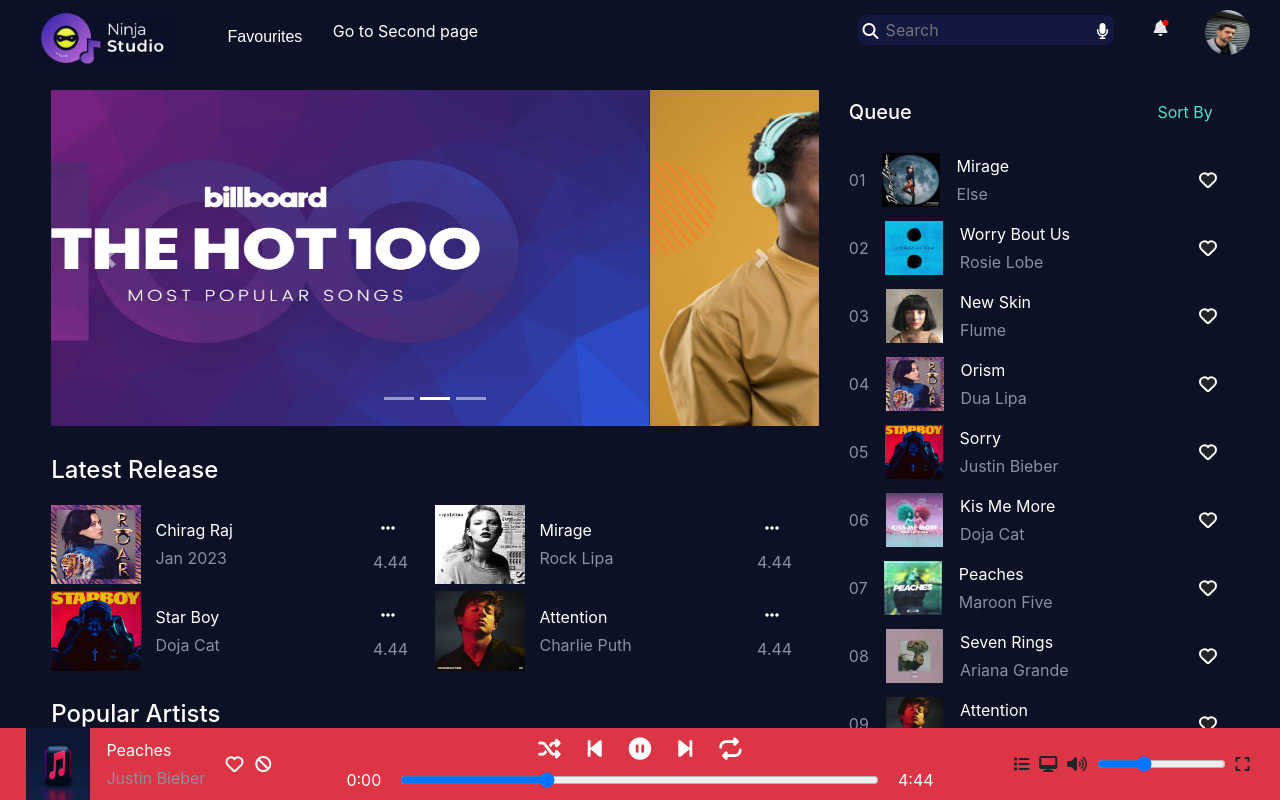
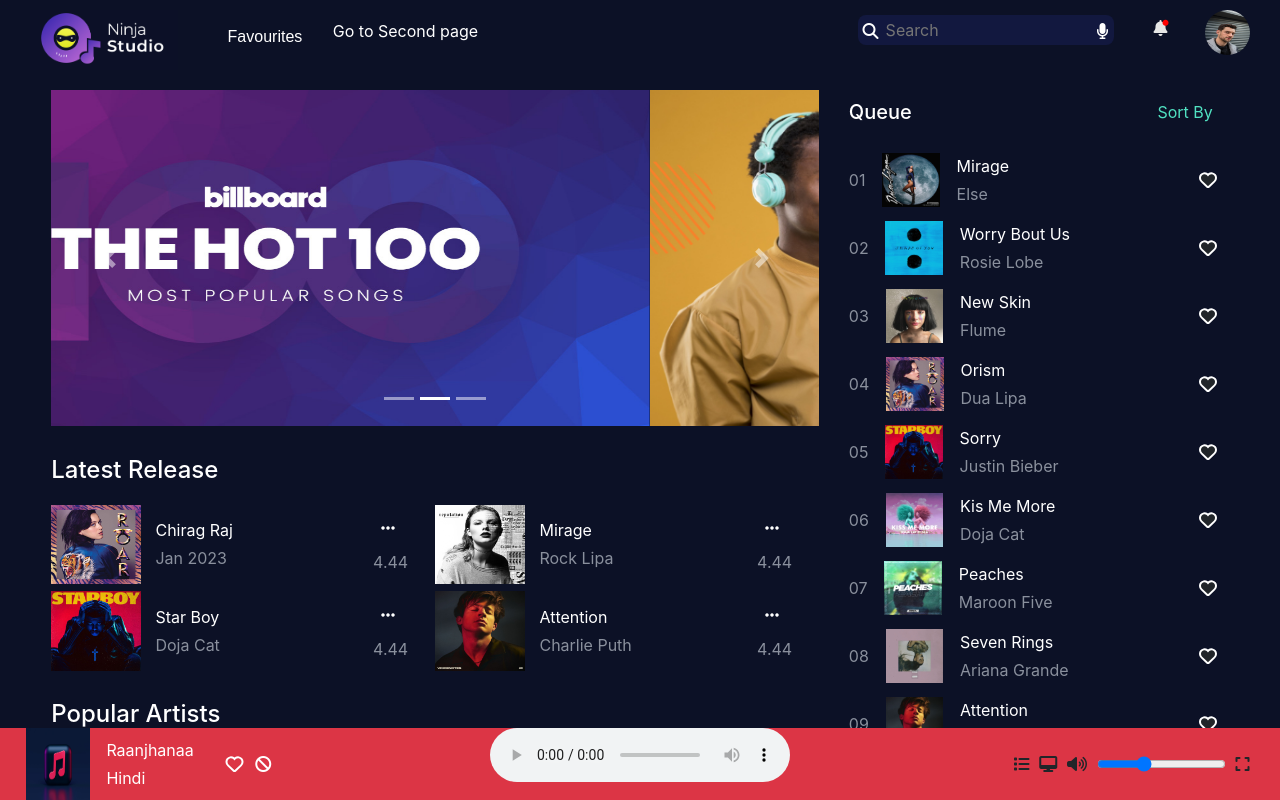
Before and after one commit to 5codeman/Music-Player-Project, a website: page index.html in a window 1280 px wide. Drawn offline with nearby package versions, Linux system fonts and the light colour scheme.

Commit message:
Update index.html

```diff
--- a/index.html
+++ b/index.html
@@ -692,14 +692,18 @@
         <div id="c1">
           <img src="Asset_image/music logo.jpeg" alt="Error" />
           <div>
-            <p class="white">Peaches</p>
-            <p class="grey">Justin Bieber</p>
+            <p class="white">Raanjhanaa</p>
+            <p class="white">Hindi</p>
           </div>
           <i class="heartgreen fa-solid fa-heart"></i>
           <i class="white fa-solid fa-ban"></i>
         </div>
         <div id="c2">
-          <div id="play-pause">
+          <audio controls>
+            <source src="Asset_image/song.mp3" type="audio/mpeg" />
+            Your browser does not support the audio element.
+          </audio>
+<!--           <div id="play-pause">
             <i class="white fa-solid fa-shuffle"></i>
             <i class="white fa-solid fa-backward-step"></i>
             <i class="white fa-regular fa-circle-pause"></i>
@@ -712,7 +716,7 @@
               <input id="barsize" type="range" value="30" />
               <p class="white">4:44</p>
             </div>
-          </div>
+          </div> -->
         </div>
         <div id="c3">
           <i class="fa-solid fa-list"></i>
```
